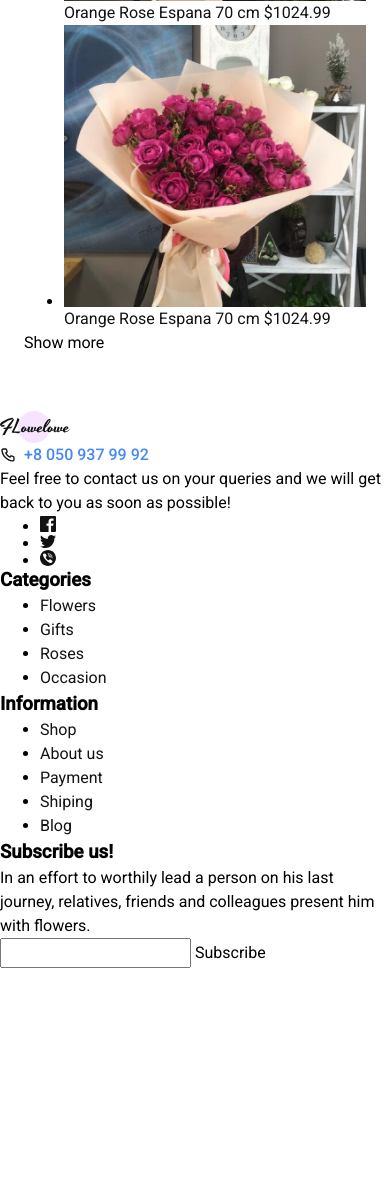
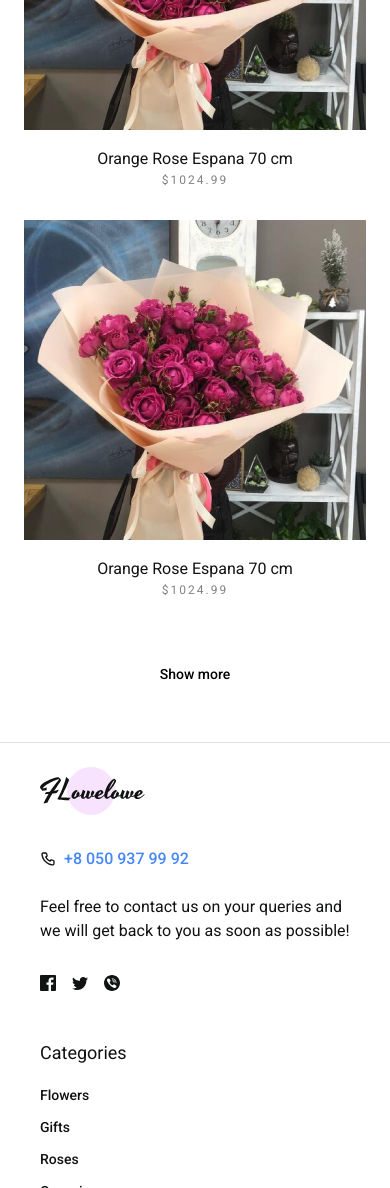
Before and after one commit to shashkovdanil/taxdome-course-solution, a plain HTML site: page index.html in a window 390 px wide. Shown: the part 812-2000 px from the top of the page. Before the commit the page ends 1780 px from the top, so only its background shows below. Drawn offline with Linux system fonts and the light colour scheme; a web font is replaced by a local one.

Commit message:
complete mobile version

```diff
--- a/index.html
+++ b/index.html
@@ -9,7 +9,7 @@
     <link rel="preconnect" href="https://fonts.googleapis.com" />
     <link rel="preconnect" href="https://fonts.gstatic.com" crossorigin />
     <link
-      href="https://fonts.googleapis.com/css2?family=Roboto:wght@300;400;500&display=swap"
+      href="https://fonts.googleapis.com/css2?family=Roboto:wght@300;400;500&family=Yesteryear&display=swap"
       rel="stylesheet"
     />
     <title>Flowelowe</title>
@@ -40,7 +40,8 @@
     <main>
       <p class="shop">Shop</p>
       <h1>
-        Make their <span>day extra special</span> with a handcrafted bouquet.
+        Make their <span class="special-text">day extra special</span> with a
+        handcrafted bouquet.
       </h1>
       <section>
         <button type="button" class="sort-button">
@@ -49,17 +50,21 @@
         </button>
         <ul class="items">
           <li>
-            <a href="/item-1">
+            <a href="/item-1" class="item">
               <img src="./assets/item-1.jpg" alt="" />
-              <span>Orange Rose Espana 70 cm</span>
-              <span>$1024.99</span>
+              <div class="item-footer">
+                <p class="item-name">Orange Rose Espana 70 cm</p>
+                <p class="item-price">$1024.99</p>
+              </div>
             </a>
           </li>
           <li>
-            <a href="/item-2">
+            <a href="/item-2" class="item">
               <img src="./assets/item-1.jpg" alt="" />
-              <span>Orange Rose Espana 70 cm</span>
-              <span>$1024.99</span>
+              <div class="item-footer">
+                <p class="item-name">Orange Rose Espana 70 cm</p>
+                <p class="item-price">$1024.99</p>
+              </div>
             </a>
           </li>
         </ul>
@@ -67,14 +72,15 @@
       </section>
     </main>
     <footer>
+      <div class="contacts">
         <a href="/" class="logo-in-footer">
-        <img src="./assets/logo.svg" alt="" />
+          <img src="./assets/logo.svg" alt="" width="105" height="48" />
         </a>
-      <a href="tel:..." class="phone">
+        <a href="tel:..." class="phone phone-in-footer">
           <img src="./assets/phone.svg" alt="" />
           <span>+8 050 937 99 92</span>
         </a>
-      <p>
+        <p class="text-in-footer">
           Feel free to contact us on your queries and we will get back to you as
           soon as possible!
         </p>
@@ -89,7 +95,9 @@
             <a href=""><img src="./assets/viber.svg" alt="" /></a>
           </li>
         </ul>
-      <div>
+      </div>
+      <div class="footer-nav">
+        <div class="nav-in-footer categories">
           <h3>Categories</h3>
           <nav>
             <ul>
@@ -100,7 +108,7 @@
             </ul>
           </nav>
         </div>
-      <div>
+        <div class="nav-in-footer">
           <h3>Information</h3>
           <nav>
             <ul>
@@ -112,15 +120,18 @@
             </ul>
           </nav>
         </div>
+      </div>
+      <div class="subscribe">
         <h3>Subscribe us!</h3>
         <p>
           In an effort to worthily lead a person on his last journey, relatives,
           friends and colleagues present him with flowers.
         </p>
         <form action="" class="subscribe-form">
-        <input type="email" />
+          <input type="email" placeholder="Email" />
           <button type="submit">Subscribe</button>
         </form>
+      </div>
     </footer>
   </body>
 </html>
--- a/reset.css
+++ b/reset.css
@@ -69,3 +69,11 @@ button {
   border: none;
   padding: 0;
 }
+/*
+  10. Remove list styles
+*/
+ul {
+  padding: 0;
+  margin: 0;
+  list-style: none;
+}
--- a/style.css
+++ b/style.css
@@ -1,10 +1,14 @@
 body {
   font-family: Roboto, system-ui;
+  color: #111212;
+  font-weight: 400;
+  font-size: 16px;
+  line-height: 26px;
 }
 
 a {
   text-decoration: none;
-  color: #111212;
+  color: inherit;
 }
 
 .logo {
@@ -13,6 +17,12 @@ a {
 
 header {
   margin-bottom: 72px;
+}
+
+.special-text {
+  font-family: Yesteryear, cursive;
+  color: #d476f8;
+  font-size: 1.7em;
 }
 
 .top-header,
@@ -82,8 +92,148 @@ h1 {
   line-height: 54px;
   color: #111212;
   margin-bottom: 64px;
+  font-weight: 400;
 }
 
 section {
   margin-bottom: 56px;
 }
+
+.sort-button {
+  display: flex;
+  align-items: center;
+  justify-content: center;
+  gap: 4px;
+  margin: 0 auto;
+  margin-bottom: 24px;
+}
+
+.items {
+  display: flex;
+  flex-direction: column;
+  gap: 16px;
+  margin-bottom: 48px;
+}
+
+.item img {
+  margin: 0 auto;
+}
+
+.item-footer {
+  padding: 16px;
+  text-align: center;
+}
+
+.item-name {
+  font-size: 16px;
+  line-height: 26px;
+  font-weight: 400;
+}
+
+.item-price {
+  font-weight: 400;
+  font-size: 12px;
+  line-height: 16px;
+  color: #828282;
+  letter-spacing: 2px;
+}
+
+.show-more {
+  display: block;
+  font-weight: 500;
+  font-size: 14px;
+  line-height: 24px;
+  margin: 0 auto;
+}
+
+footer {
+  border-top: 1px solid #e0e0e0;
+}
+
+footer > div {
+  padding: 24px 40px;
+}
+
+.logo-in-footer {
+  display: block;
+}
+
+.logo-in-footer,
+.text-in-footer {
+  margin-bottom: 32px;
+}
+
+.phone-in-footer {
+  margin-bottom: 24px;
+}
+
+.socials {
+  display: flex;
+  flex-wrap: wrap;
+  align-items: center;
+  gap: 16px;
+}
+
+.nav-in-footer h3 {
+  font-size: 18px;
+  line-height: 28px;
+  font-weight: 400;
+  margin-bottom: 16px;
+}
+.nav-in-footer ul {
+  display: flex;
+  flex-direction: column;
+  gap: 8px;
+}
+
+.nav-in-footer a {
+  font-weight: 500;
+  font-size: 14px;
+  line-height: 24px;
+}
+
+.categories {
+  margin-bottom: 24px;
+}
+
+.subscribe {
+  padding-bottom: 66px;
+}
+
+.subscribe h3 {
+  font-weight: 400;
+  font-size: 18px;
+  line-height: 28px;
+  margin-bottom: 16px;
+}
+
+.subscribe p {
+  margin-bottom: 16px;
+}
+
+.subscribe-form {
+  display: flex;
+}
+
+.subscribe-form input {
+  padding: 12px 16px;
+  font-size: 14px;
+  line-height: 24px;
+  border: 1px solid #e0e0e0;
+  border-right: none;
+  width: 100%;
+}
+
+.subscribe-form input::placeholder {
+  color: #bdbdbd;
+}
+
+.subscribe-form button {
+  font-weight: 500;
+  font-size: 14px;
+  line-height: 24px;
+  padding: 12px 24px;
+  background-color: #4788f5;
+  color: #fff;
+  text-transform: uppercase;
+}
```
Lines whose indentation alone changed are shown as unchanged.
